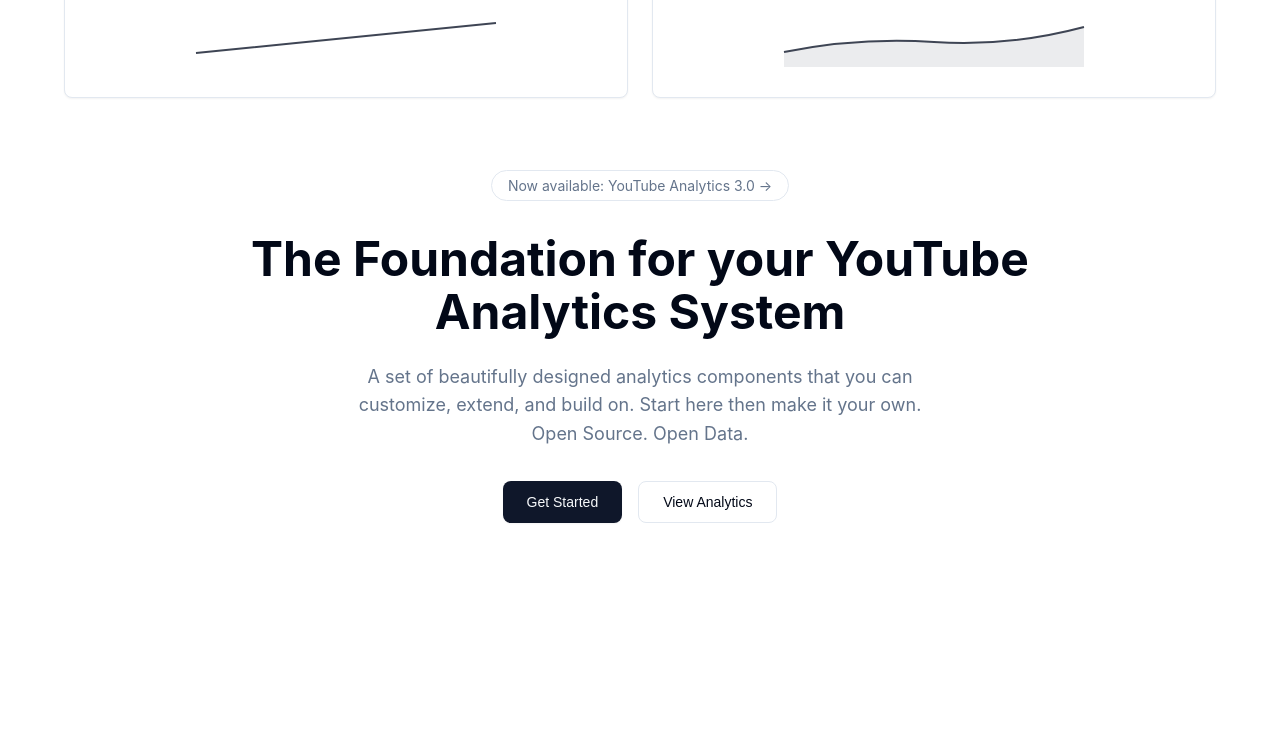
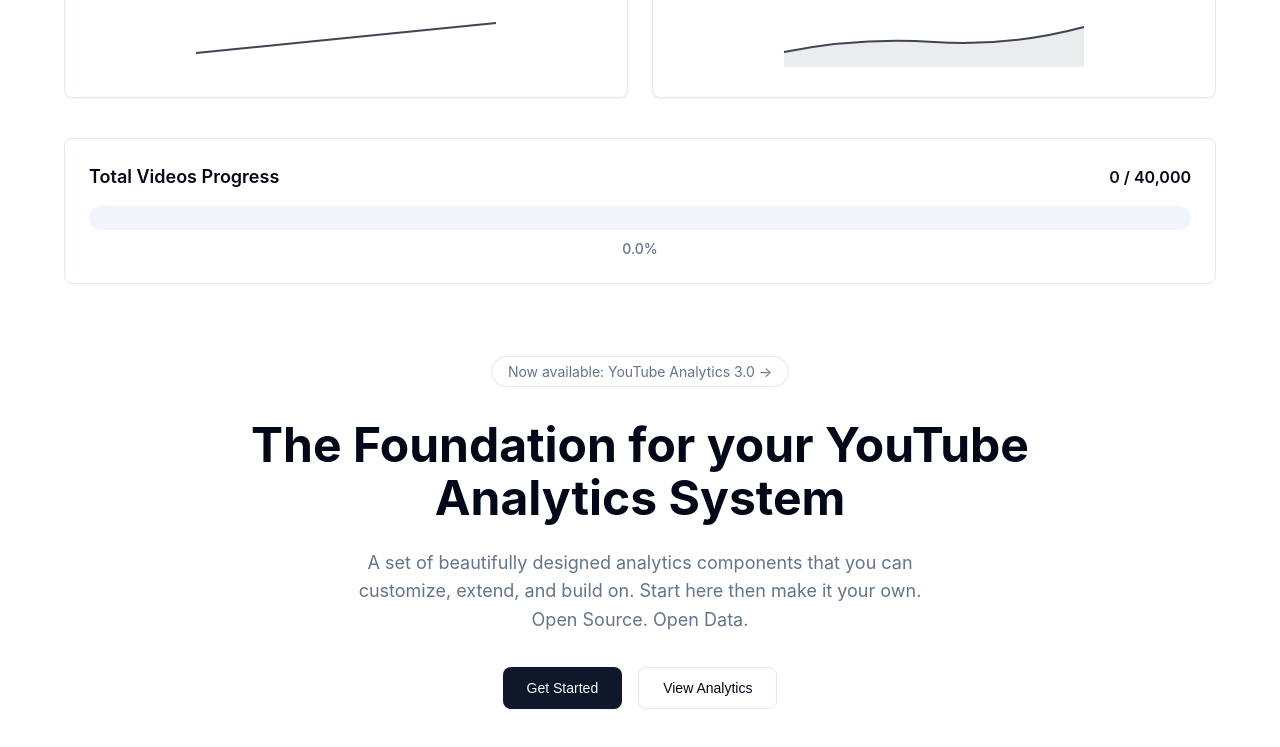
Before and after one commit to givhvy/ViewTheStats, a website: page index.html in a window 1280 px wide. Shown: the part 771-1518 px from the top of the page. Before the commit the page ends 1342 px from the top, so only its background shows below. Drawn offline with Linux system fonts and the light colour scheme; no server answers.

Commit message:
Update server configuration and add frontend server
- Changed server to run on localhost instead of custom domain
- Added frontend-server.js for serving static files on port 1000
- Updated package.json scripts to run both servers with npm start
- Added total videos progress bar to track 40K goal
- Optimized note updates to use fresh data from Firestore

```diff
--- a/index.html
+++ b/index.html
@@ -124,6 +124,20 @@
                 </div>
             </div>
 
+            <!-- Total Videos Progress Bar -->
+            <div class="progress-card">
+                <div class="progress-header">
+                    <h3>Total Videos Progress</h3>
+                    <div class="progress-stats">
+                        <span id="totalVideosCount">0</span> / <span>40,000</span>
+                    </div>
+                </div>
+                <div class="progress-bar-container">
+                    <div id="progressBar" class="progress-bar" style="width: 0%"></div>
+                </div>
+                <div class="progress-percentage" id="progressPercentage">0%</div>
+            </div>
+
             <!-- Hero Section -->
             <section class="hero-section">
                 <div class="hero-content">
--- a/script.js
+++ b/script.js
@@ -56,6 +56,7 @@
         } finally {
             this.renderChannels();
             this.updateChannelCount();
+            this.updateTotalVideosProgress();
         }
     }
 
@@ -257,6 +258,7 @@
             // Re-render
             this.renderChannels();
             this.updateChannelCount();
+            this.updateTotalVideosProgress();
 
             // Reload daily summary after adding channel
             this.loadDailySummary();
@@ -319,6 +321,7 @@
                 this.channels = this.channels.filter(channel => channel.id !== channelId);
                 this.renderChannels();
                 this.updateChannelCount();
+                this.updateTotalVideosProgress();
             } else {
                 alert('Failed to delete channel');
             }
@@ -332,6 +335,34 @@
     updateChannelCount() {
         const countElement = document.getElementById('channelCount');
         countElement.textContent = this.channels.length;
+    }
+
+    // Update total videos progress
+    updateTotalVideosProgress() {
+        const GOAL = 40000;
+
+        // Calculate total videos from all channels
+        const totalVideos = this.channels.reduce((sum, channel) => sum + (channel.videoCount || 0), 0);
+
+        // Calculate percentage
+        const percentage = Math.min(100, (totalVideos / GOAL) * 100);
+
+        // Update UI
+        const countElement = document.getElementById('totalVideosCount');
+        const progressBar = document.getElementById('progressBar');
+        const progressPercentage = document.getElementById('progressPercentage');
+
+        if (countElement) {
+            countElement.textContent = this.formatNumber(totalVideos);
+        }
+
+        if (progressBar) {
+            progressBar.style.width = `${percentage}%`;
+        }
+
+        if (progressPercentage) {
+            progressPercentage.textContent = `${percentage.toFixed(1)}%`;
+        }
     }
 
     // Render all channels
--- a/style.css
+++ b/style.css
@@ -595,6 +595,66 @@
     pointer-events: none;
 }
 
+/* Progress Card */
+.progress-card {
+    border: 1px solid hsl(var(--border));
+    border-radius: calc(var(--radius));
+    padding: 24px;
+    background-color: hsl(var(--card));
+    margin-top: 16px;
+}
+
+.progress-header {
+    display: flex;
+    justify-content: space-between;
+    align-items: center;
+    margin-bottom: 16px;
+}
+
+.progress-header h3 {
+    font-size: 18px;
+    font-weight: 600;
+    color: hsl(var(--foreground));
+}
+
+.progress-stats {
+    font-size: 16px;
+    font-weight: 600;
+    color: hsl(var(--foreground));
+}
+
+.progress-stats span:first-child {
+    color: hsl(222.2 47.4% 11.2%);
+}
+
+[data-theme="dark"] .progress-stats span:first-child {
+    color: hsl(210 40% 98%);
+}
+
+.progress-bar-container {
+    width: 100%;
+    height: 24px;
+    background-color: hsl(var(--secondary));
+    border-radius: 12px;
+    overflow: hidden;
+    position: relative;
+}
+
+.progress-bar {
+    height: 100%;
+    background: linear-gradient(90deg, #667eea 0%, #764ba2 100%);
+    transition: width 0.5s ease;
+    border-radius: 12px;
+}
+
+.progress-percentage {
+    text-align: center;
+    margin-top: 8px;
+    font-size: 14px;
+    font-weight: 500;
+    color: hsl(var(--muted-foreground));
+}
+
 /* Responsive Design */
 @media (max-width: 768px) {
     .header-container {
```
Also changed, not shown: frontend-server.js (added, +17 -0 lines), package.json (+4 -7 lines), server/index.js (+19 -14 lines).
